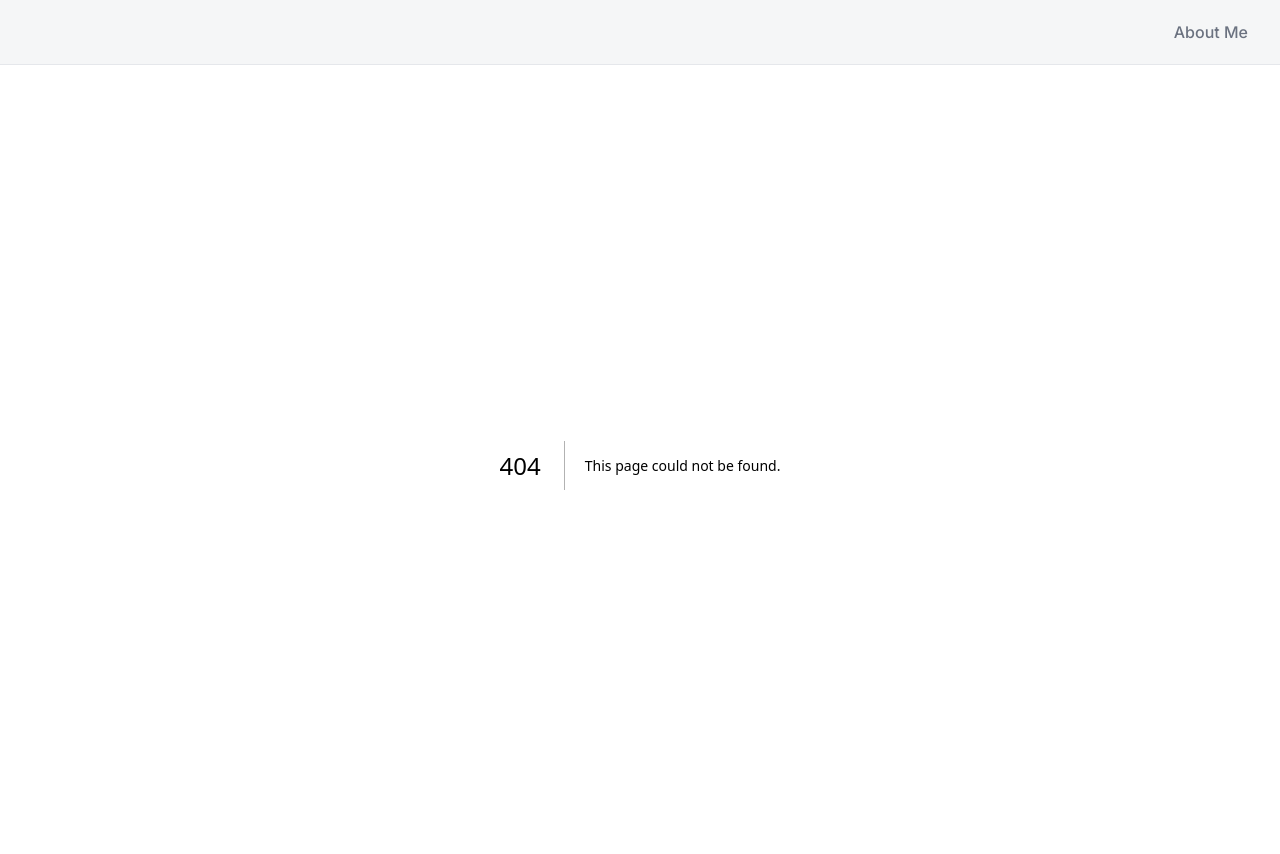
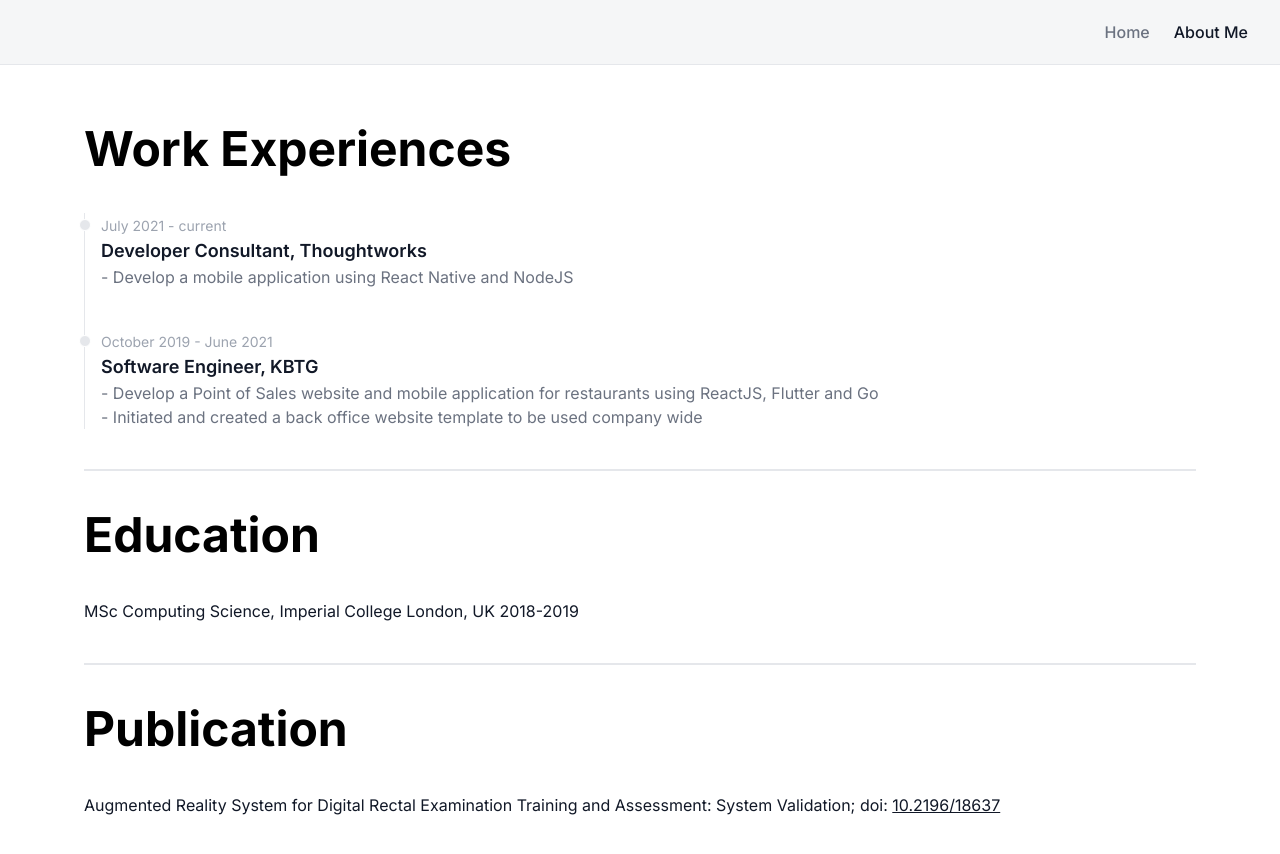
Before and after one commit to chansk131/theerapat, a Next.js app: page /about in a window 1280 px wide. Before the commit this address had no page. Shown: the top 854 px of the page. Built offline with nearby package versions, Linux system fonts and the light colour scheme.

Commit message:
Add experiences

```diff
--- a/app/NavLink.tsx
+++ b/app/NavLink.tsx
@@ -1,9 +1,9 @@
 "use client"
 
+import clsx from "clsx"
 import Link from "next/link"
+import { usePathname } from "next/navigation"
 import React from "react"
-import clsx from "clsx"
-import { usePathname, useRouter } from "next/navigation"
 
 type Props = {
   href: string
--- /dev/null
+++ b/app/about/page.tsx
@@ -0,0 +1,75 @@
+type TimelineItemProps = {
+  time: string
+  position: string
+  highlights: string[]
+}
+
+const TimelineItem = ({ time, position, highlights }: TimelineItemProps) => {
+  return (
+    <li className="ml-4 mb-10 last:mb-0">
+      <div className="absolute w-3 h-3 bg-gray-200 rounded-full mt-1.5 -left-1.5 border border-white"></div>
+      <time className="mb-1 text-sm font-normal leading-none text-gray-400">
+        {time}
+      </time>
+      <h3 className="text-lg font-semibold text-gray-900">{position}</h3>
+      {highlights.map((highlight) => (
+        // eslint-disable-next-line react/jsx-key
+        <p className="text-base font-normal text-gray-500">{highlight}</p>
+      ))}
+    </li>
+  )
+}
+
+export default function About() {
+  return (
+    <main className="p-5 max-w-6xl mx-auto">
+      <section>
+        <h1 className="text-5xl font-bold py-10">Work Experiences</h1>
+        <ol className="relative border-l border-gray-200">
+          <TimelineItem
+            time="July 2021 - current"
+            position="Developer Consultant, Thoughtworks"
+            highlights={[
+              "- Develop a mobile application using React Native and NodeJS",
+            ]}
+          />
+          <TimelineItem
+            time="October 2019 - June 2021"
+            position="Software Engineer, KBTG"
+            highlights={[
+              "- Develop a Point of Sales website and mobile application for restaurants using ReactJS, Flutter and Go",
+              "- Initiated and created a back office website template to be used company wide",
+            ]}
+          />
+        </ol>
+      </section>
+      <div className="border-gray-200 border-b-2 w-full h-1 py-5" />
+      <section>
+        <h1 className="text-5xl font-bold py-10">Education</h1>
+        <ul>
+          <li className="text-gray-900">
+            MSc Computing Science, Imperial College London, UK 2018-2019
+          </li>
+        </ul>
+      </section>
+      <div className="border-gray-200 border-b-2 w-full h-1 py-5" />
+      <section>
+        <h1 className="text-5xl font-bold py-10">Publication</h1>
+        <ul>
+          <li className="text-gray-900">
+            Augmented Reality System for Digital Rectal Examination Training and
+            Assessment: System Validation; doi:{" "}
+            <a
+              className="underline"
+              href="https://doi.org/10.2196/18637"
+              target="_blank"
+              rel="noreferrer"
+            >
+              10.2196/18637
+            </a>
+          </li>
+        </ul>
+      </section>
+    </main>
+  )
+}
--- a/app/layout.tsx
+++ b/app/layout.tsx
@@ -26,7 +26,8 @@ export default function RootLayout({
           className="sticky h-18 top-0 border-b border-gray-200 py-2 px-5 flex
          flex-row justify-end bg-gray-100 bg-opacity-80 backdrop-blur-md font-medium z-10"
         >
-          <NavLink href="/">About Me</NavLink>
+          <NavLink href="/">Home</NavLink>
+          <NavLink href="/about">About Me</NavLink>
         </nav>
         {children}
       </body>
```
